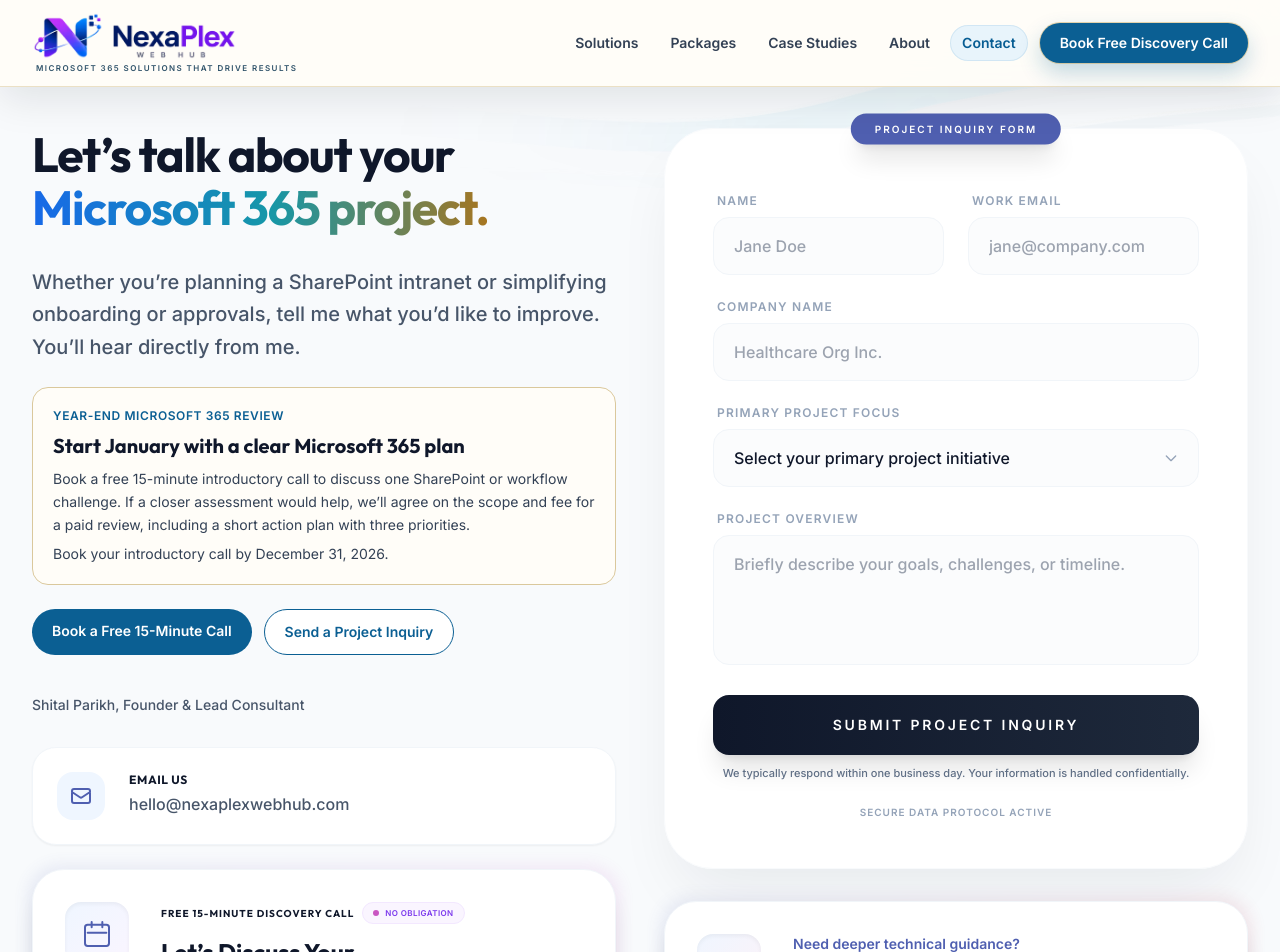
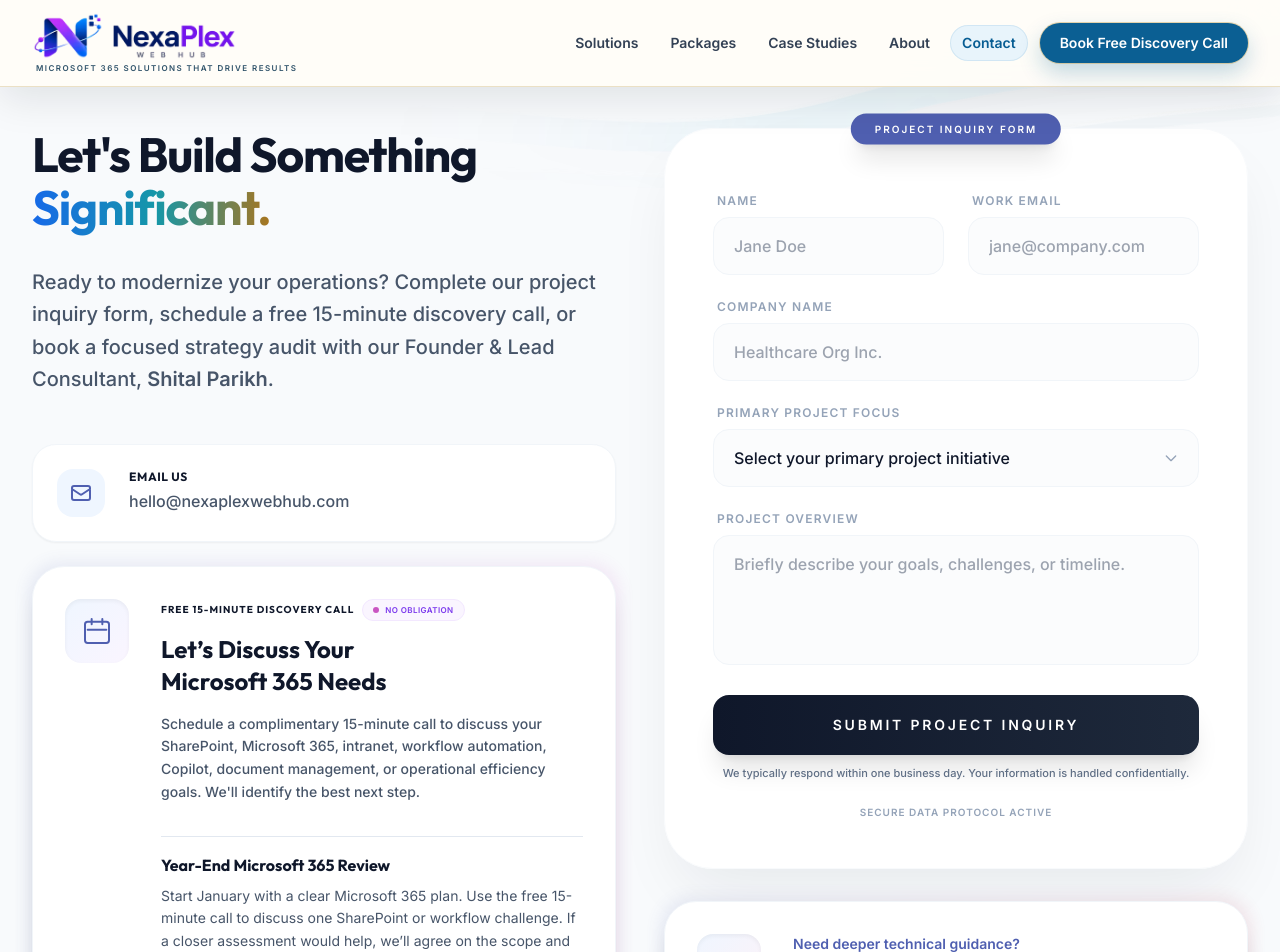
Before and after one commit to stars14sp-hub/nexaplex-website-test, a React (Vite) app: page /contact in a window 1280 px wide. Shown: the top 952 px of the page. Built offline with nearby package versions, Linux system fonts and the light colour scheme.

Commit message:
Match production Contact page and add only the seasonal review explanation

```diff
--- a/pages/ContactPage.tsx
+++ b/pages/ContactPage.tsx
@@ -92,28 +92,13 @@ const ContactPage: React.FC = () => {
         <div className="flex flex-col lg:flex-row gap-12 mb-14">
           <div className="flex-1">
             <h1 className="text-5xl font-bold text-slate-900 mb-8 tracking-tight leading-[1.1]">
-              Let’s talk about your <span className="signature-text-gradient">Microsoft 365 project.</span>
+              Let's Build Something <span className="signature-text-gradient">Significant.</span>
             </h1>
-            <p className="mb-6 text-xl font-medium leading-relaxed text-slate-600">
-              Whether you’re planning a SharePoint intranet or simplifying onboarding or approvals, tell me what you’d like to improve. You’ll hear directly from me.
-            </p>
-            {Date.now() < Date.parse('2027-01-01T00:00:00-06:00') && (
-              <section aria-labelledby="year-end-review-heading" className="mb-6 rounded-2xl border border-[#dac89c] bg-[#fffdf8] p-5">
-                <p className="mb-2 text-xs font-bold uppercase tracking-wider text-[#0b5f93]">Year-End Microsoft 365 Review</p>
-                <h2 id="year-end-review-heading" className="mb-2 text-xl font-bold text-slate-900">Start January with a clear Microsoft 365 plan</h2>
-                <p className="text-sm leading-relaxed text-slate-700">Book a free 15-minute introductory call to discuss one SharePoint or workflow challenge. If a closer assessment would help, we’ll agree on the scope and fee for a paid review, including a short action plan with three priorities.</p>
-                <p className="mt-2 text-sm text-slate-700">Book your introductory call by December 31, 2026.</p>
-              </section>
-            )}
-            <div className="mb-10 flex flex-wrap gap-3">
-              <a href="https://outlook.office.com/bookwithme/user/476d6b0ef7b1437393a63c08dd37e97f@nexaplexwebhub.com/meetingtype/gvU-45cccEux3i7eDDbA_g2?anonymous&amp;ismsaljsauthenabled&amp;ep=mLinkFromTile" target="_blank" rel="noopener noreferrer" className="rounded-full bg-[#0b5f93] px-5 py-3 text-center text-sm font-bold text-white hover:bg-[#084a75]">
-                Book a Free 15-Minute Call
-              </a>
-              <a href="#project-inquiry" className="rounded-full border border-[#0b5f93] bg-white px-5 py-3 text-center text-sm font-bold text-[#0b5f93] hover:bg-slate-100">
-                Send a Project Inquiry
-              </a>
-            </div>
-            <p className="mb-8 text-sm font-medium text-slate-600">Shital Parikh, Founder &amp; Lead Consultant</p>
+            <p className="text-xl text-slate-600 mb-12 leading-relaxed font-medium">
+  Ready to modernize your operations? Complete our project inquiry form,
+  schedule a free 15-minute discovery call, or book a focused strategy
+  audit with our Founder & Lead Consultant, <strong>Shital Parikh</strong>.
+</p>
 
             <div className="space-y-6">
               {/* Standard Email Contact */}
@@ -176,6 +161,15 @@ const ContactPage: React.FC = () => {
       <p className="text-slate-600 mb-8 font-medium leading-relaxed text-sm">
         Schedule a complimentary 15-minute call to discuss your SharePoint, Microsoft 365, intranet, workflow automation, Copilot, document management, or operational efficiency goals. We'll identify the best next step.
       </p>
+
+      {Date.now() < Date.parse('2027-01-01T00:00:00-06:00') && (
+        <div className="mb-6 border-t border-slate-200 pt-4">
+          <h4 className="mb-2 text-base font-bold text-slate-900">Year-End Microsoft 365 Review</h4>
+          <p className="text-sm leading-relaxed text-slate-600">
+            Start January with a clear Microsoft 365 plan. Use the free 15-minute call to discuss one SharePoint or workflow challenge. If a closer assessment would help, we’ll agree on the scope and fee for a paid review, including a short action plan with three priorities. Book your introductory call by December 31, 2026.
+          </p>
+        </div>
+      )}
 
       <a
         href="https://outlook.office.com/bookwithme/user/476d6b0ef7b1437393a63c08dd37e97f@nexaplexwebhub.com/meetingtype/gvU-45cccEux3i7eDDbA_g2?anonymous&ismsaljsauthenabled&ep=mLinkFromTile"
@@ -246,9 +240,9 @@ const ContactPage: React.FC = () => {
               <div className="absolute top-0 left-1/2 -translate-x-1/2 -translate-y-1/2 bg-[#4f5fb0] text-white px-6 py-2 rounded-full text-[10px] font-black uppercase tracking-[0.2em] shadow-xl">
                 Project Inquiry Form
               </div>
-              <form id="project-inquiry"
+              <form
                 onSubmit={handleSubmit}
-                className="space-y-6 mt-4 scroll-mt-32"
+                className="space-y-6 mt-4"
               >
                 {selectedPackage && (
                   <div className="rounded-2xl border border-[#c9a55c]/45 bg-[#fffaf0] px-5 py-4">
```
